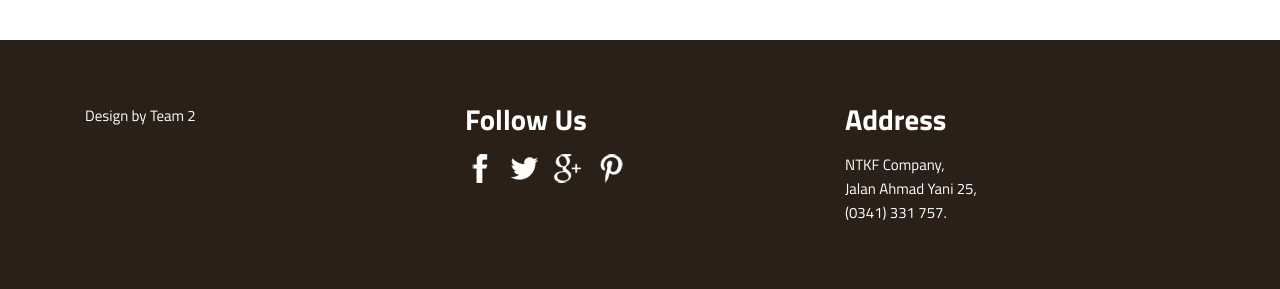
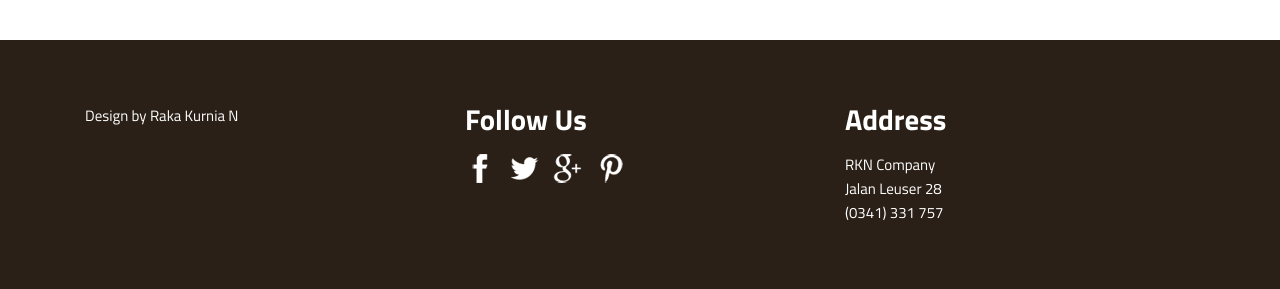
Before and after one commit to kuromica/e-mebel, a PHP site: page /gallery.php in a window 1280 px wide. Shown: the part 917-1206 px from the top of the page. Run offline with PHP 8.4, Linux system fonts and the light colour scheme.

Commit message:
Update gallery.php

```diff
--- a/gallery.php
+++ b/gallery.php
@@ -7,7 +7,7 @@ License URL: http://creativecommons.org/licenses/by/3.0/
 <!DOCTYPE html>
 <html>
 <head>
-<title>E-MEUBEL a Interior & Furniture Category Flat Bootstarp responsive Website Template | Gallery :: w3layouts</title>
+<title>E-MEUBEL | Interior & Furniture | Gallery</title>
 <meta name="viewport" content="width=device-width, initial-scale=1">
 <meta http-equiv="Content-Type" content="text/html; charset=utf-8" />
 <meta name="keywords" content="Majestic Responsive web template, Bootstrap Web Templates, Flat Web Templates, Andriod Compatible web template,
@@ -173,7 +173,7 @@ Smartphone Compatible web template, free webdesigns for Nokia, Samsung, LG, Sony
 		<div class="container">
 			<div class="footer-top">
 				<div class="col-md-4 footer-left">
-					<p>Design by Team 2</a></p>
+					<p>Design by Raka Kurnia N</a></p>
 				</div>
 				<div class="col-md-4 footer-left">
 					<h3>Follow Us</h3>
@@ -186,9 +186,9 @@ Smartphone Compatible web template, free webdesigns for Nokia, Samsung, LG, Sony
 				</div>
 				<div class="col-md-4 footer-left">
 					<h3>Address</h3>
-					<p>NTKF Company,
-					<span>Jalan Ahmad Yani 25,</span>
-					(0341) 331 757.</p>
+					<p>RKN Company
+					<span>Jalan Leuser 28</span>
+					(0341) 331 757</p>
 				</div>
 				<div class="clearfix"></div>
 			</div>
```
